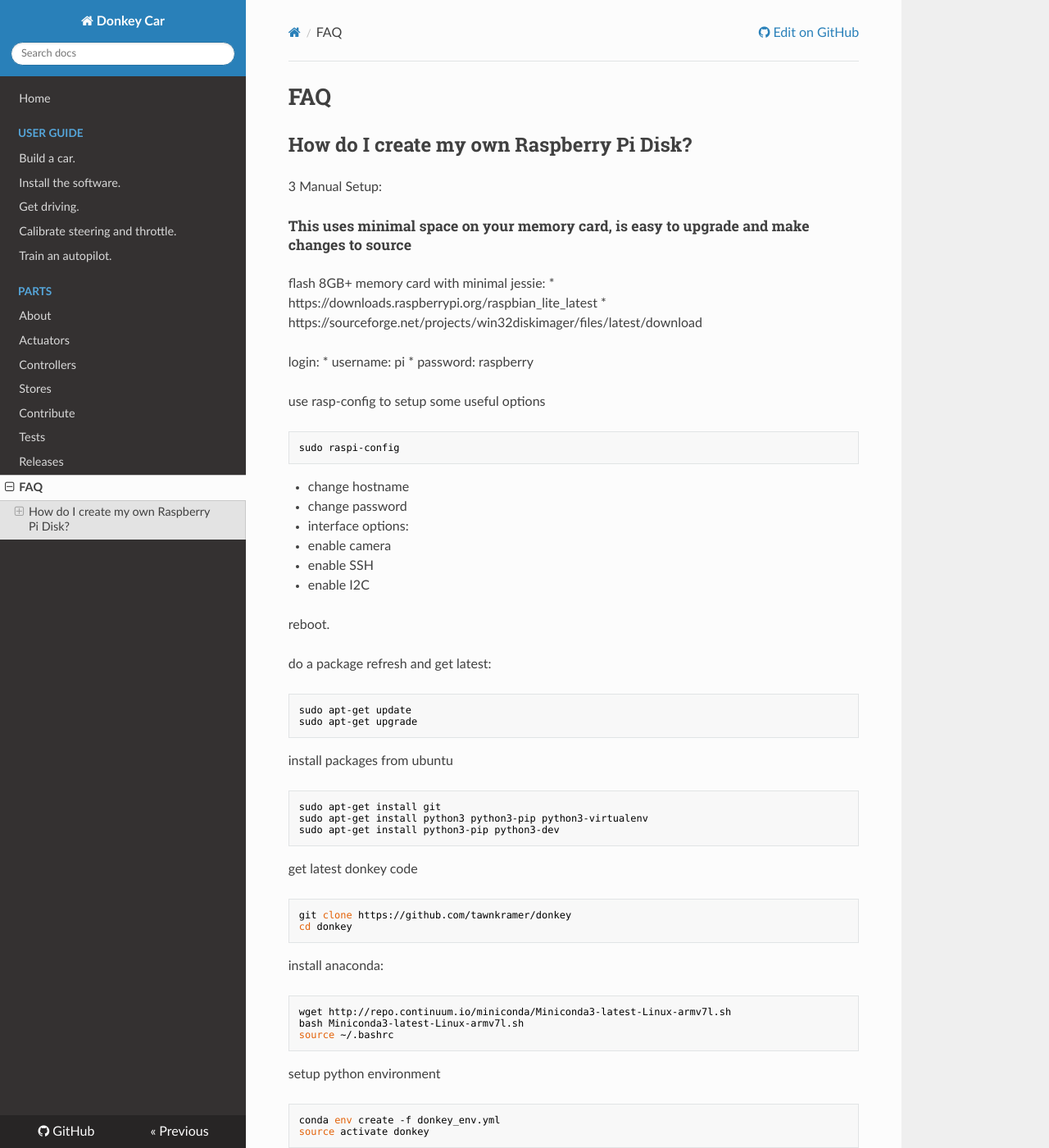
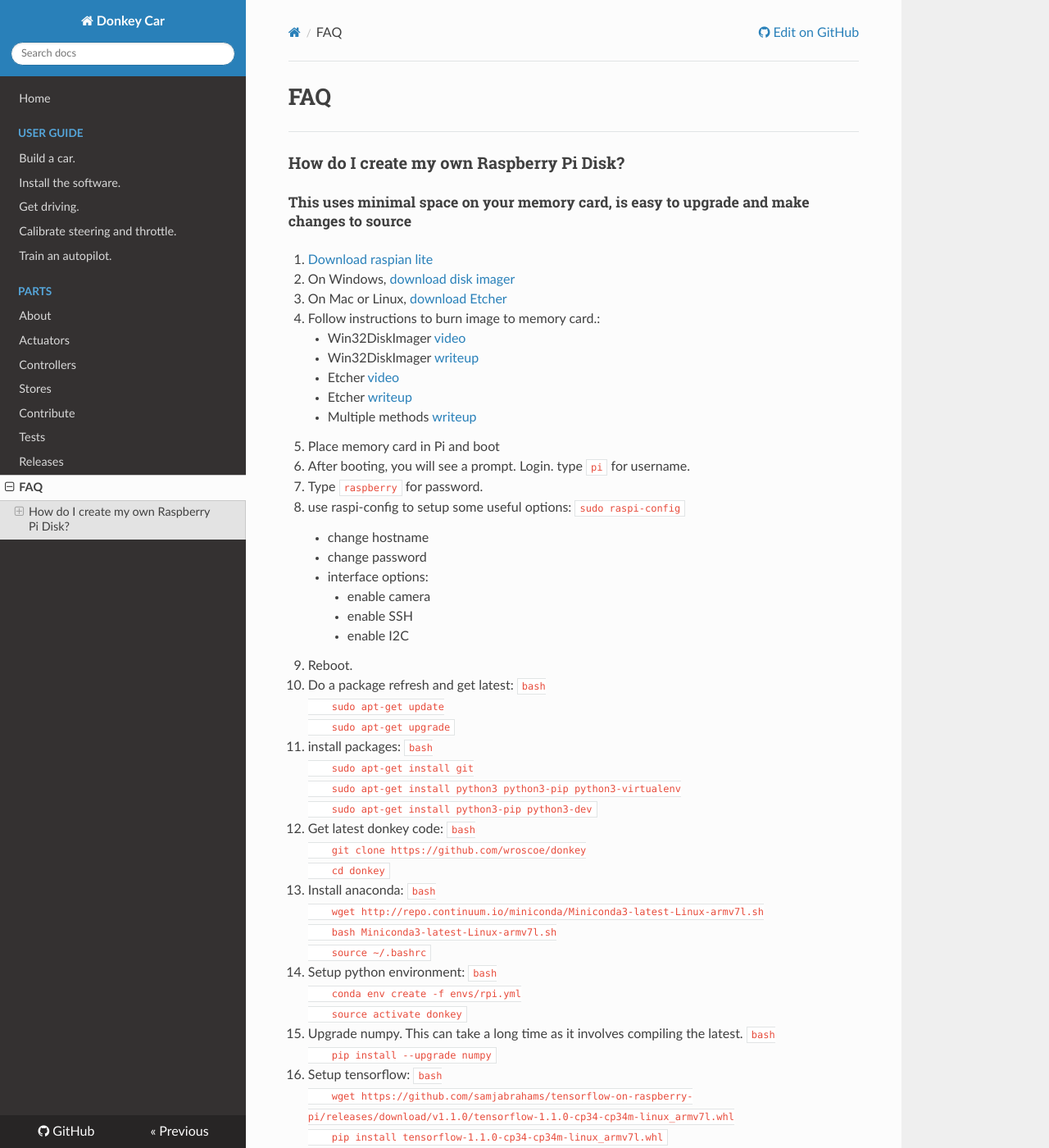
Before and after one commit to autorope/donkeycar, an MkDocs documentation site: the page built from docs/faq.md, in a window 1280 px wide and 1400 px high. Shown: the whole window at 82% size. Built offline with MkDocs 1.6.1, drawn with Linux system fonts in a browser that asks for light colours; nearby versions of some CDN libraries; old or Windows-style settings are respelled for this version of MkDocs; some of the changed text lies outside the part shown.

Commit message:
various faq fixes

````diff
--- a/docs/faq.md
+++ b/docs/faq.md
@@ -1,90 +1,77 @@
-#FAQ
+# FAQ
+---------
+### How do I create my own Raspberry Pi Disk?
 
-## How do I create my own Raspberry Pi Disk?
-
-3 Manual Setup:
 ##### This uses minimal space on your memory card, is easy to upgrade and make changes to source
 
-flash 8GB+ memory card with minimal jessie:
-* https://downloads.raspberrypi.org/raspbian_lite_latest
-* https://sourceforge.net/projects/win32diskimager/files/latest/download
+1. [Download raspian lite](https://downloads.raspberrypi.org/raspbian_lite_latest)
+2. On Windows, [download disk imager](https://sourceforge.net/projects/win32diskimager/files/latest/download)
+3. On Mac or Linux, [download Etcher](https://etcher.io)
+4. Follow instructions to burn image to memory card.:
+      * Win32DiskImager [video](https://www.youtube.com/watch?v=SdWr-aolCSA)
+      * Win32DiskImager [writeup](https://codeyarns.com/2013/06/21/how-to-write-a-disk-image-using-win32-disk-imager/)
+      * Etcher [video](https://www.youtube.com/watch?v=I6F2HoTeiFc)
+      * Etcher [writeup](https://www.raspberrypi.org/magpi/pi-sd-etcher/)
+      * Multiple methods [writeup](http://elinux.org/RPi_Easy_SD_Card_Setup)
+5. Place memory card in Pi and boot
+6. After booting, you will see a prompt. Login. type ```pi``` for username.
+7. Type ```raspberry``` for password.
+8. use raspi-config to setup some useful options:
+    ```sudo raspi-config```
+    * change hostname
+    * change password
+    * interface options:
+        * enable camera
+        * enable SSH
+        * enable I2C
+9. Reboot.
+10. Do a package refresh and get latest:
+    ```bash
+    sudo apt-get update
+    sudo apt-get upgrade
+    ```
+11. install packages:
+    ```bash
+    sudo apt-get install git
+    sudo apt-get install python3 python3-pip python3-virtualenv
+    sudo apt-get install python3-pip python3-dev
+    ```
 
+12. Get latest donkey code:
+    ```bash
+    git clone https://github.com/wroscoe/donkey
+    cd donkey
+    ```
 
-login:
-* username: pi
-* password: raspberry
+13. Install anaconda:
+    ```bash
+    wget http://repo.continuum.io/miniconda/Miniconda3-latest-Linux-armv7l.sh
+    bash Miniconda3-latest-Linux-armv7l.sh
+    source ~/.bashrc
+    ```
 
+14. Setup python environment:
+    ```bash
+    conda env create -f envs/rpi.yml
+    source activate donkey
+    ```
 
-use rasp-config to setup some useful options
-```bash
-sudo raspi-config
-```
-* change hostname
-* change password
-* interface options:
-  * enable camera
-  * enable SSH
-  * enable I2C
+15. Upgrade numpy. This can take a long time as it involves compiling the latest.
+    ```bash
+    pip install --upgrade numpy
+    ```
 
-reboot.
+16. Setup tensorflow:
+    ```bash
+    wget https://github.com/samjabrahams/tensorflow-on-raspberry-pi/releases/download/v1.1.0/tensorflow-1.1.0-cp34-cp34m-linux_armv7l.whl
+    pip install tensorflow-1.1.0-cp34-cp34m-linux_armv7l.whl
+    ```
 
-do a package refresh and get latest:
-```bash
-sudo apt-get update
-sudo apt-get upgrade
-```
+17. Setup donkey
+    ```
+    pip install -e .
+    ```
 
-install packages from ubuntu
-```bash
-sudo apt-get install git
-sudo apt-get install python3 python3-pip python3-virtualenv
-sudo apt-get install python3-pip python3-dev
-```
-
-get latest donkey code
-```bash
-git clone https://github.com/tawnkramer/donkey
-cd donkey
-```
-
-install anaconda:
-```bash
-wget http://repo.continuum.io/miniconda/Miniconda3-latest-Linux-armv7l.sh
-bash Miniconda3-latest-Linux-armv7l.sh
-source ~/.bashrc
-```
-
-setup python environment
-```bash
-conda env create -f donkey_env.yml
-source activate donkey
-```
-
-upgrade numpy. This can take a long time as it involves compiling the latest.
-```bash
-pip install --upgrade numpy
-```
-
-setup tensorflow
-```bash
-wget https://github.com/samjabrahams/tensorflow-on-raspberry-pi/releases/download/v1.1.0/tensorflow-1.1.0-cp34-cp34m-linux_armv7l.whl
-pip install tensorflow-1.1.0-cp34-cp34m-linux_armv7l.whl
-```
-
-setup donkey
-```
-pip install -e .
-```
-
-setup initial files and dir for data
-```bash
-donkey createcar --template donkey2_with_joystick --path ~/d2_wj
-```
-
-to run your donkey with a joystick control
-```bash
-cd ~/d2_wj
-python manage.py drive
-```
+18. Setup initial files and dir for data. Refer to [setup instructions](guide/install_software.md) for options.
 
 ---
````
